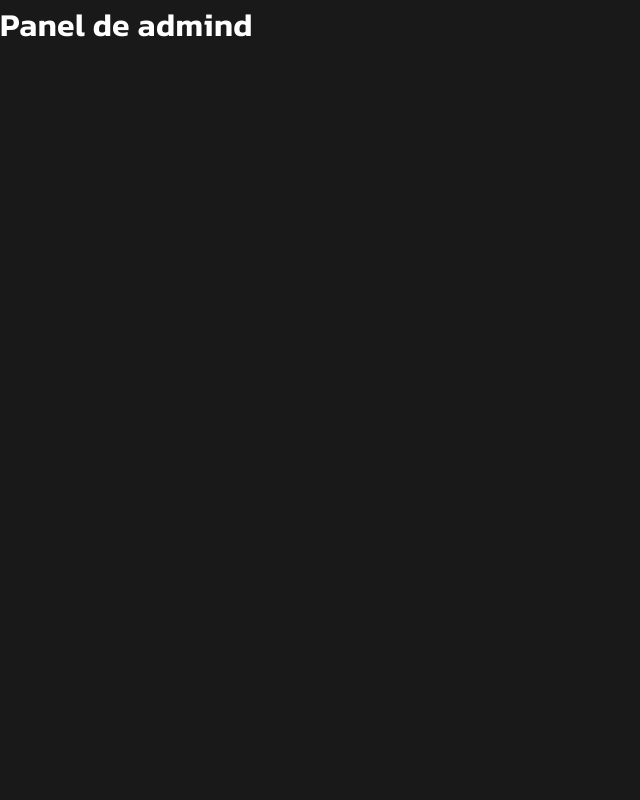
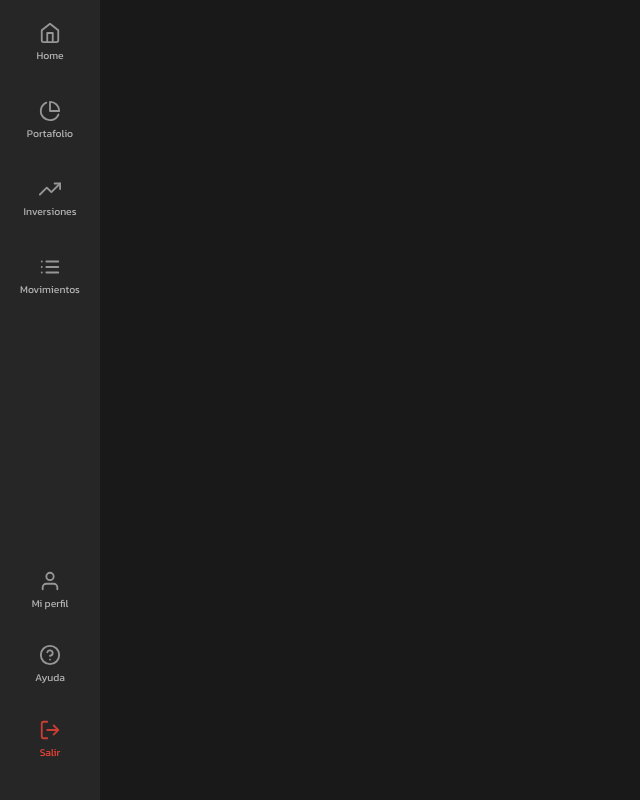
Before and after one commit to jhersara/edron-capitals, a Next.js app: page /onedash in a window 1280 px wide. Shown: the whole page, without its empty margins (0-640 px from the left). Built offline with nearby package versions, Linux system fonts and the light colour scheme.

Commit message:
Implementacion del panel de control

```diff
--- /dev/null
+++ b/src/app/(dashboard)/onedash/components/Navbar.css
@@ -0,0 +1,66 @@
+.navbar {
+  background: var(--cl-bg-alt);
+  width: 100px;
+  height: 100vh;
+  display: flex;
+}
+
+.nav-content {
+  display: flex;
+  flex-direction: column;
+  width: 100%;
+  padding: 1rem 0;
+}
+
+/* 🔹 Sección superior */
+.nav-main {
+  display: flex;
+  flex-direction: column;
+  align-items: center;
+  gap: 1.4rem;
+}
+
+/* 🔸 Sección inferior anclada */
+.nav-bottom {
+  margin-top: auto;
+  display: flex;
+  flex-direction: column;
+  align-items: center;
+  gap: 1.2rem;
+  padding-bottom: 1rem;
+}
+
+.section {
+  width: 80px;
+  min-height: 48px;
+  padding: 0.4rem 0.2rem;
+
+  display: flex;
+  flex-direction: column;
+  align-items: center;
+  justify-content: center;
+
+  gap: 0.25rem;
+  font-size: 0.65rem;
+  color: var(--cl-text-secondary);
+
+  border-radius: 12px;
+  transition: all 0.2s ease;
+}
+
+.section svg {
+  opacity: 0.8;
+}
+
+.section:hover {
+  background: var(--cl-bg-secondary);
+  color: var(--cl-text-primary);
+}
+
+.section:hover svg {
+  opacity: 1;
+}
+
+.section.logout {
+  color: var(--cl-error);
+}
--- /dev/null
+++ b/src/app/(dashboard)/onedash/components/Navbar.jsx
@@ -0,0 +1,75 @@
+'use client'
+import Link from 'next/link'
+import '@/app/(dashboard)/onedash/components/Navbar.css'
+import {
+  FiHome,
+  FiPieChart,
+  FiTrendingUp,
+  FiList,
+  FiLogOut,
+  FiUser,
+  FiHelpCircle
+} from 'react-icons/fi'
+
+export default function Navbar() {
+  return (
+    <aside className="navbar">
+      <nav className="nav-content">
+        {/* 🔹 SECCIÓN PRINCIPAL */}
+        <ul className="nav-main">
+          <li>
+            <Link href="/" className="section">
+              <FiHome size={22} />
+              Home
+            </Link>
+          </li>
+
+          <li>
+            <Link href="/portfolio" className="section">
+              <FiPieChart size={22} />
+              Portafolio
+            </Link>
+          </li>
+
+          <li>
+            <Link href="/invest" className="section">
+              <FiTrendingUp size={22} />
+              Inversiones
+            </Link>
+          </li>
+
+          <li>
+            <Link href="/movements" className="section">
+              <FiList size={22} />
+              Movimientos
+            </Link>
+          </li>
+        </ul>
+
+        {/* 🔸 SECCIÓN INFERIOR */}
+        <ul className="nav-bottom">
+          <li>
+            <Link href="/profile" className="section">
+              <FiUser size={22} />
+              Mi perfil
+            </Link>
+          </li>
+
+          <li>
+            <Link href="/help" className="section">
+              <FiHelpCircle size={22} />
+              Ayuda
+            </Link>
+          </li>
+
+          <li>
+            <Link href="/logout" className="section logout">
+              <FiLogOut size={22} />
+              Salir
+            </Link>
+          </li>
+        </ul>
+      </nav>
+    </aside>
+  )
+}
--- /dev/null
+++ b/src/app/(dashboard)/onedash/page.css
@@ -0,0 +1,13 @@
+.dash-layout {
+  display: flex;
+  height: 100vh;
+  width: 100%;
+}
+
+.dash-content {
+  flex: 1;
+  overflow-y: auto;
+  padding: 1.5rem;
+
+  background: var(--cl-bg);
+}
--- a/src/app/(dashboard)/onedash/page.jsx
+++ b/src/app/(dashboard)/onedash/page.jsx
@@ -1,9 +1,14 @@
 // Panel de administracion usuario
+import Navbar from "./components/Navbar";
+import '@/app/(dashboard)/onedash/page.css'
 
-export default function OneDash(){
+export default function OneDash({ children }){
     return(
-        <div className="container">
-            <h1>Panel de admind</h1>
+        <div className="dash-layout">
+            <Navbar/>
+            <main className="dash-content">
+                { children}
+            </main>
         </div>
     )
 }
```
Also changed, not shown: src/app/(dashboard)/onedash/components/MainContent.jsx (added, +7 -0 lines).
